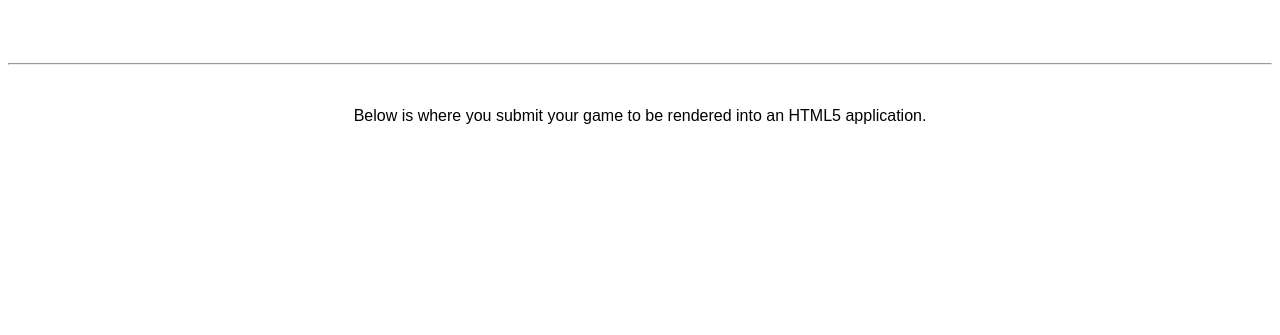
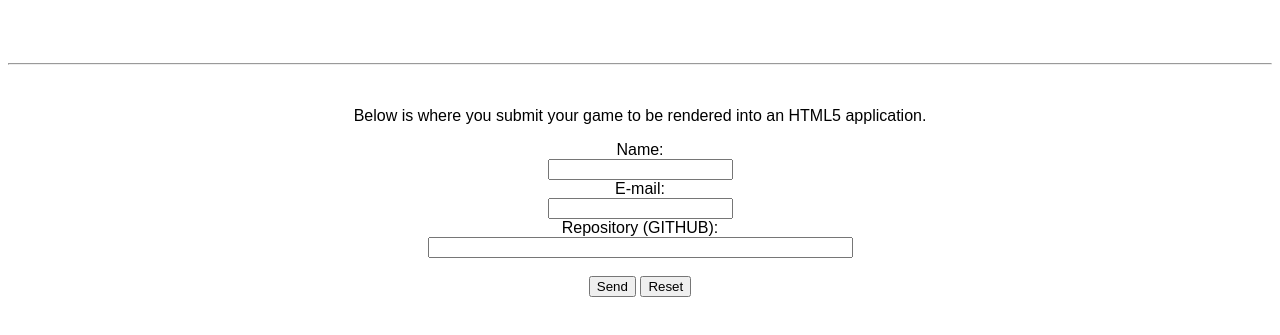
Before and after one commit to FKIP-language/fki-engine, a plain HTML site: page index.html in a window 1280 px wide. Shown: the part 141-476 px from the top of the page. Drawn offline with Linux system fonts and the light colour scheme.

Commit message:
Update index.html

```diff
--- a/index.html
+++ b/index.html
@@ -29,6 +29,16 @@
     <hr>
     <br>
     <p>Below is where you submit your game to be rendered into an HTML5 application.</p>
+    <form action="mailto:imagireamstorage@gmail.com" method="post" enctype="text/plain">
+Name:<br>
+<input type="text" name="name"><br>
+E-mail:<br>
+<input type="text" name="mail"><br>
+Repository (GITHUB):<br>
+<input type="text" name="comment" size="50"><br><br>
+<input type="submit" value="Send">
+<input type="reset" value="Reset">
+</form>
   </div>
   </body>
 </html>
```
